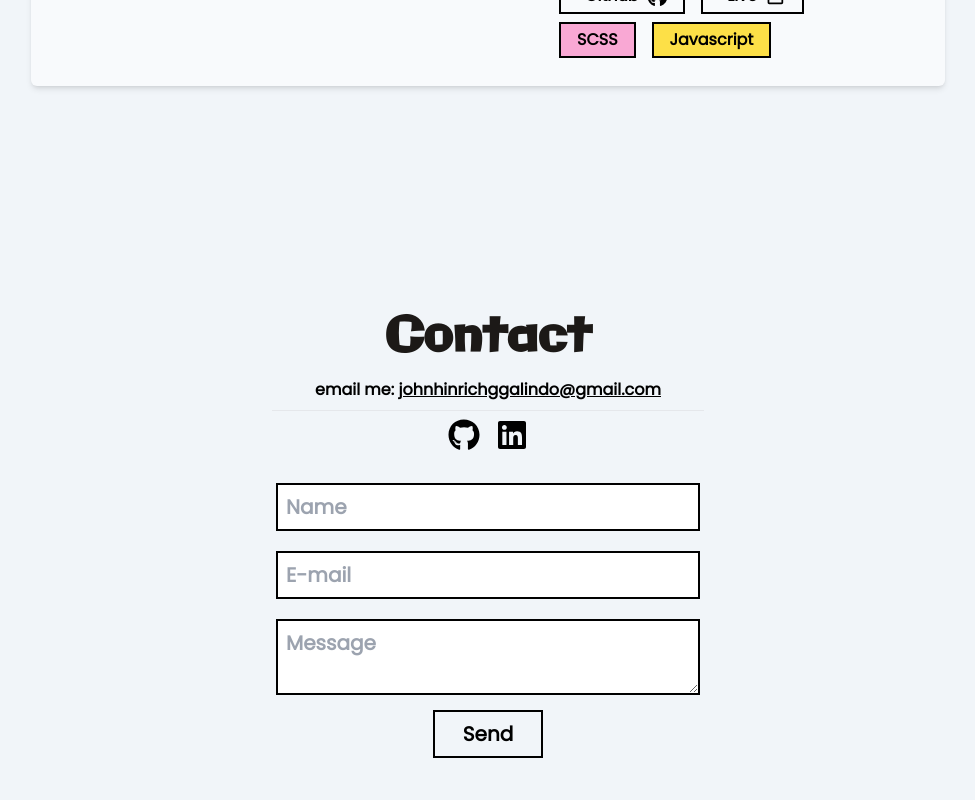
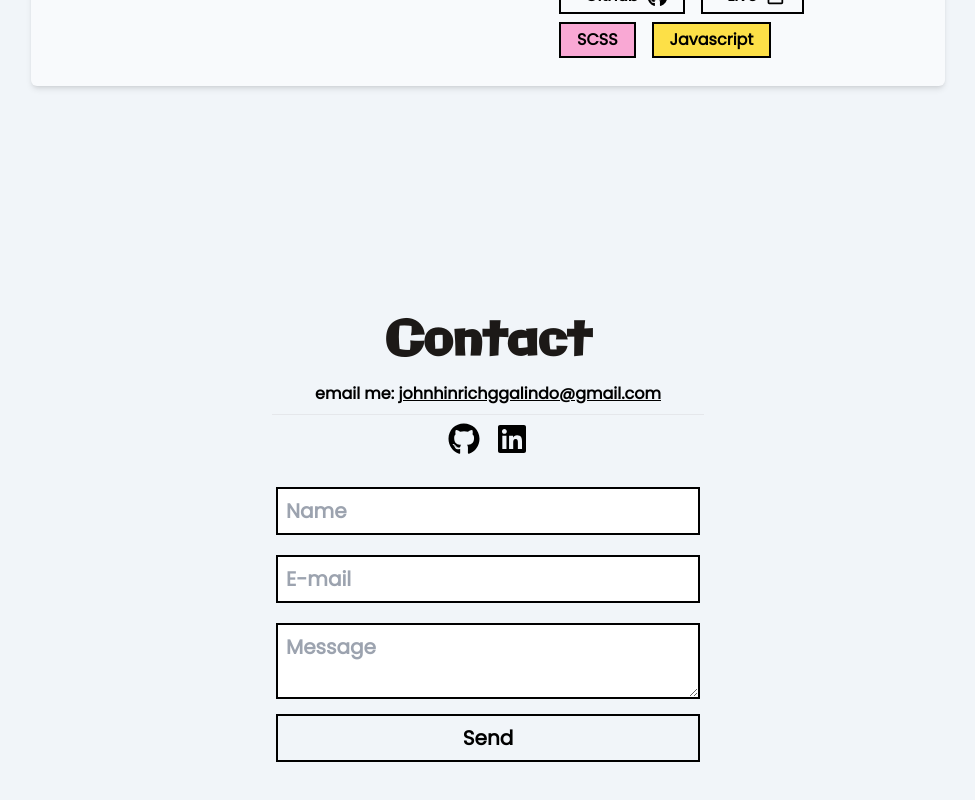
Before and after one commit to Amaterasu10/react-portfolio-vite, a React (Vite) app: page / in a window 1280 px wide. Shown: the part 2538-3338 px from the top of the page, without its empty margins (152-1127 px from the left). Built offline with nearby package versions, Linux system fonts and the light colour scheme.

Commit message:
changed the style for send button for contact and added hover effect

```diff
--- a/src/sections/Contact.jsx
+++ b/src/sections/Contact.jsx
@@ -96,8 +96,8 @@ const Contact = forwardRef(
 								></textarea>
 							</div>
 
-							<div className='p-2 w-full text-center'>
-								<button className='button-link' type="submit">Send</button>
+							<div className='mt-2 w-full text-center'>
+								<button className='button-link w-full hover:text-white hover:bg-stone-900' type="submit">Send</button>
 							</div>
 
 						</section>
```
